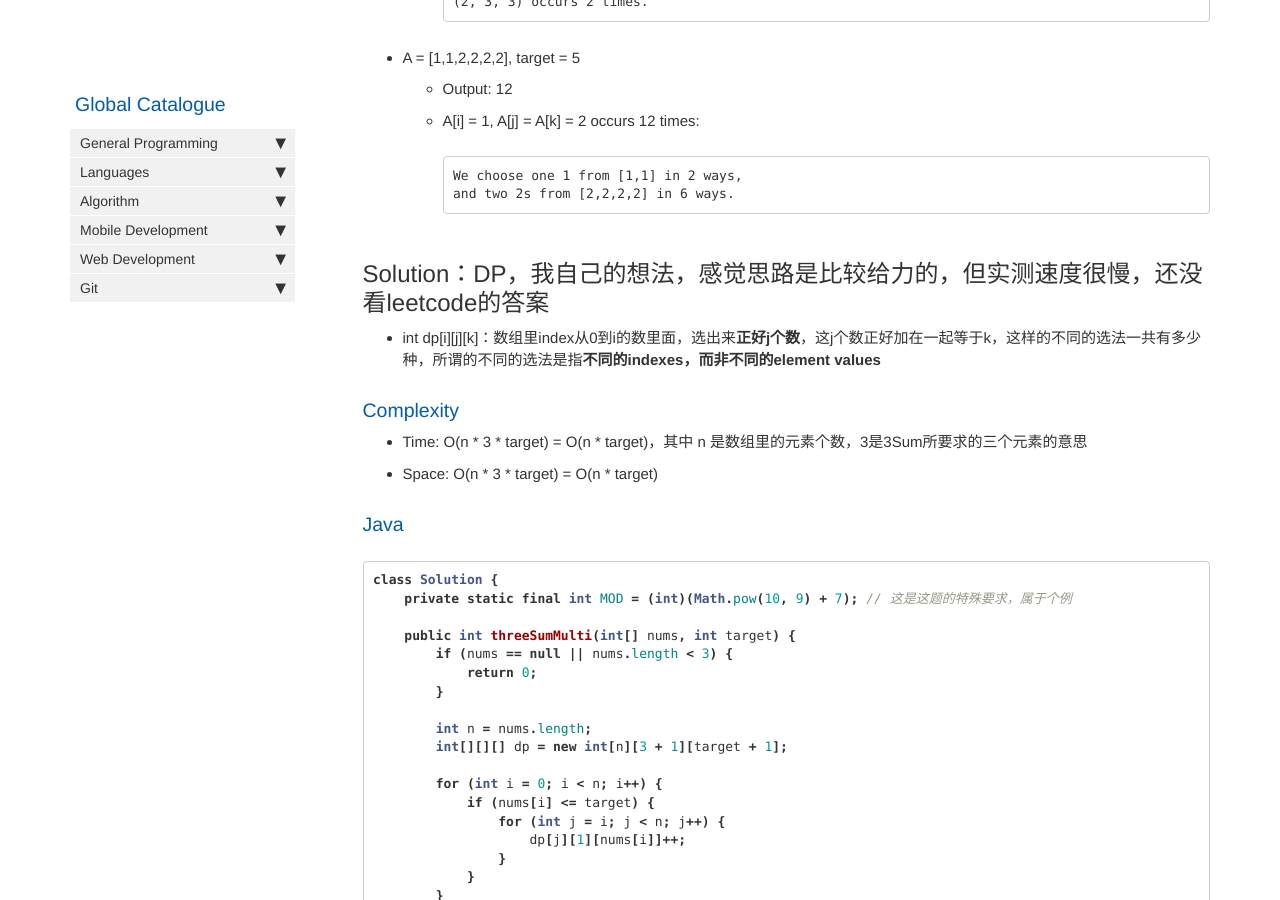
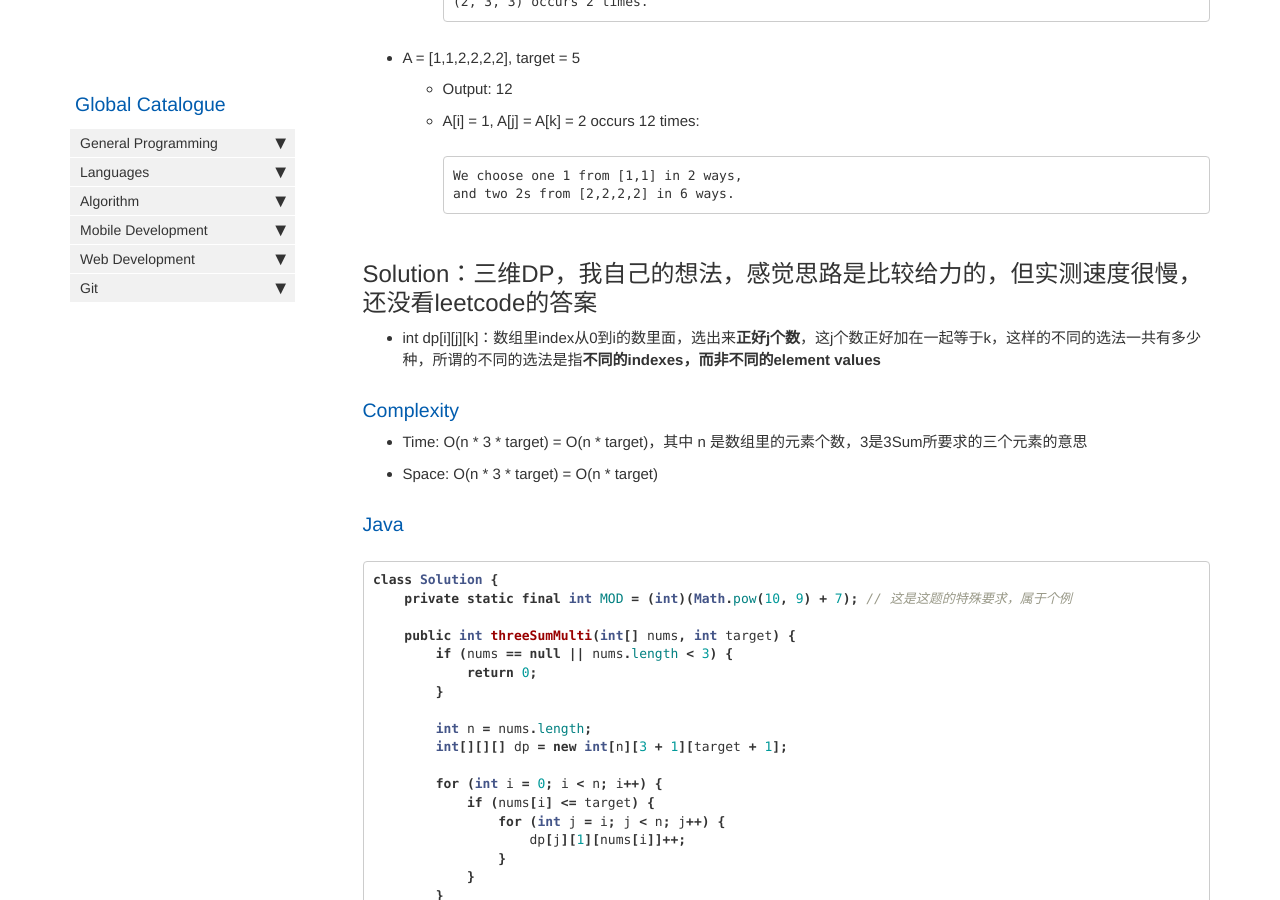
Before and after one commit to HungryOrc/hungryorc.github.io, a Jekyll site: the page built from pages/algorithm/algorithm_3Sum_numOfUniqueIndexTriplets.md, in a window 1280 px wide and 900 px high, scrolled down 1033 px. Built offline with Jekyll 4.4.1, drawn with Linux system fonts in a browser that asks for light colours; nearby versions of some CDN libraries; comment, search, counter and statistics services are not loaded.

Commit message:
Update algorithm_3Sum_numOfUniqueIndexTriplets.md

````diff
--- a/pages/algorithm/algorithm_3Sum_numOfUniqueIndexTriplets.md
+++ b/pages/algorithm/algorithm_3Sum_numOfUniqueIndexTriplets.md
@@ -45,7 +45,7 @@ Note:
     and two 2s from [2,2,2,2] in 6 ways.
     ```
 
-## Solution：DP，我自己的想法，感觉思路是比较给力的，但实测速度很慢，还没看leetcode的答案
+## Solution：三维DP，我自己的想法，感觉思路是比较给力的，但实测速度很慢，还没看leetcode的答案
 * int dp[i][j][k]：数组里index从0到i的数里面，选出来**正好j个数**，这j个数正好加在一起等于k，这样的不同的选法一共有多少种，所谓的不同的选法是指**不同的indexes，而非不同的element values**
 
 ### Complexity
````
